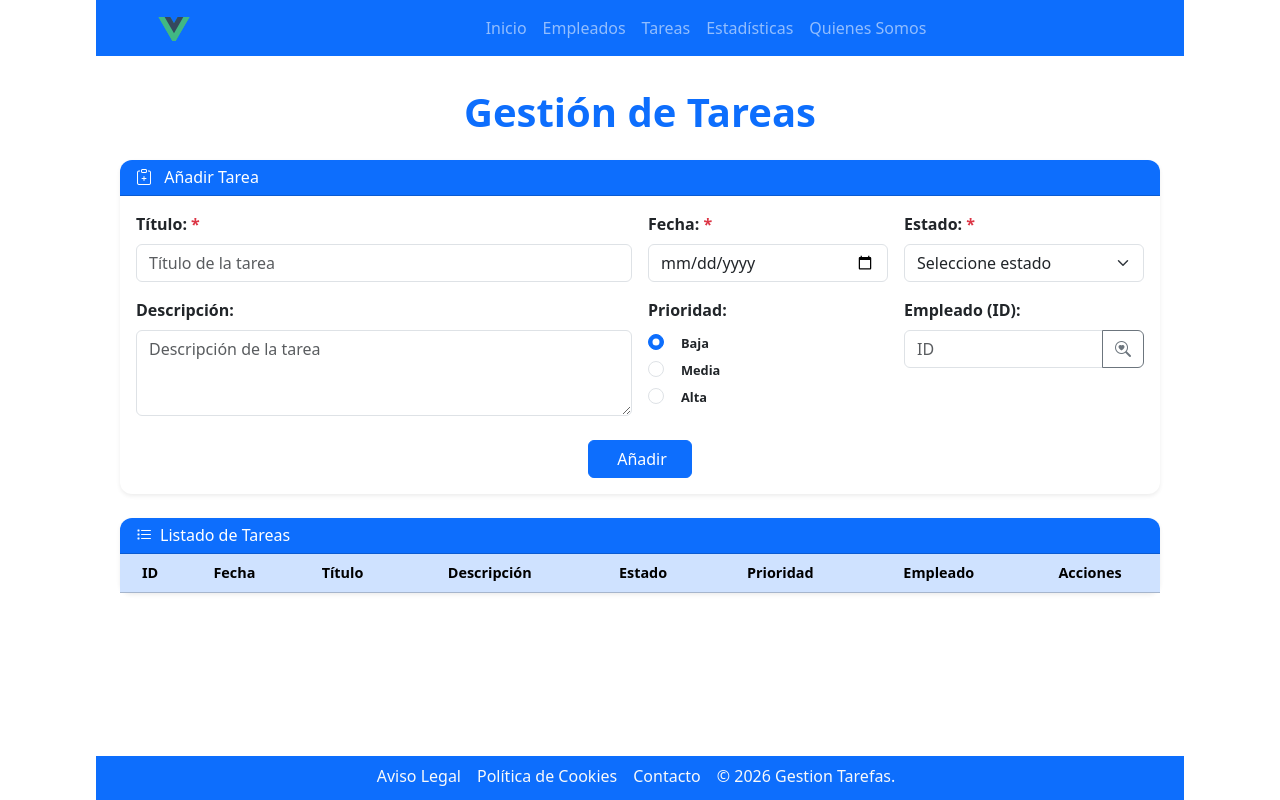
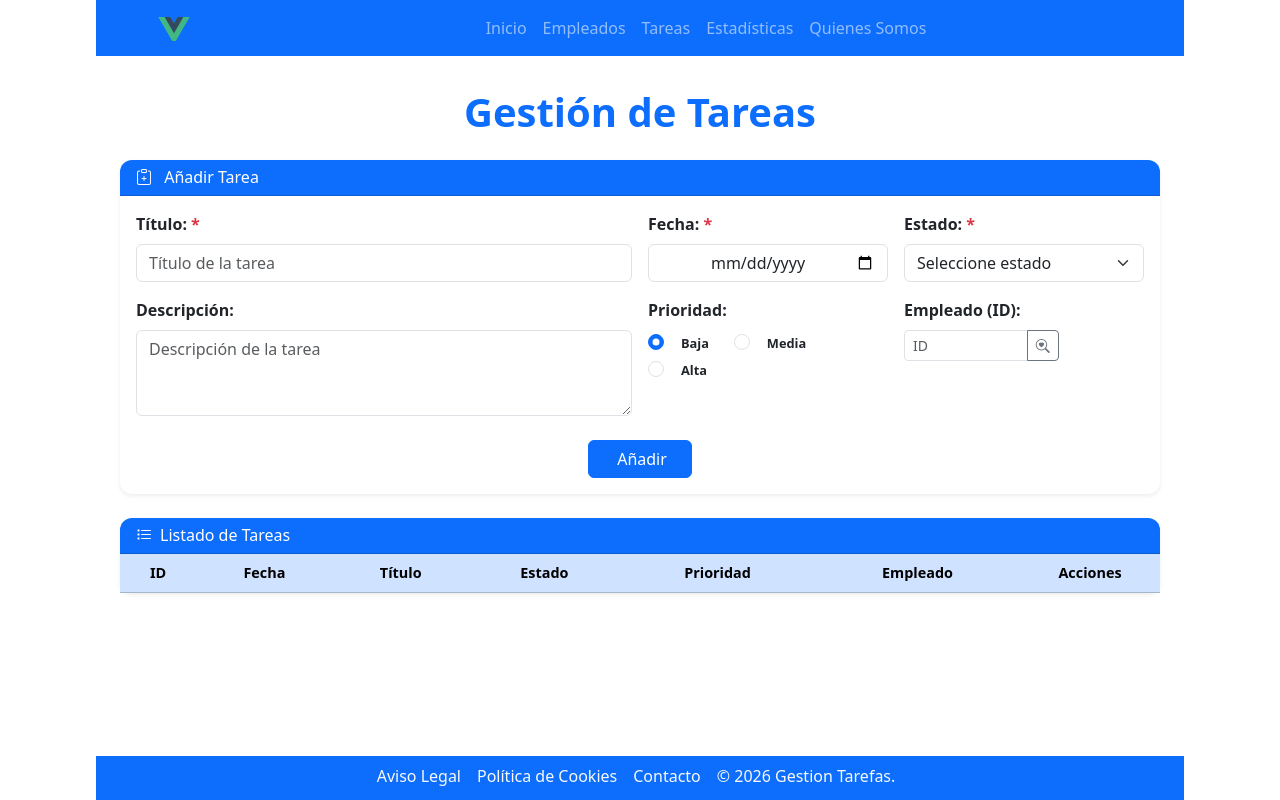
Before and after one commit to wribe/recuperaCarmen, a Vue app: page /tareas in a window 1280 px wide. Built offline with nearby package versions, Linux system fonts and the light colour scheme.

Commit message:
poner campo de fecha al centro + formatear fecha para verlo formato dd-mm-aaaa + poner radio buttonsa en horizontal + poner campo de empleado mas pequeño

```diff
--- a/frontend/src/components/TareaS.vue
+++ b/frontend/src/components/TareaS.vue
@@ -26,7 +26,7 @@
                         <div class="col-md-3">
                             <label for="fecha" class="form-label fw-semibold">Fecha: <span class="text-danger">*</span></label>
                             <input type="date" id="fecha" v-model="nuevaTarea.fecha"
-                                class="form-control" :class="{ 'is-invalid': !fechaValida }" />
+                                class="form-control text-center" :class="{ 'is-invalid': !fechaValida }" />
                             <div v-if="!fechaValida" class="invalid-feedback">La fecha es obligatoria.</div>
                         </div>
 
@@ -53,21 +53,21 @@
                         <!-- Prioridad (radiobutton) -->
                         <div class="col-md-3">
                             <label class="form-label fw-semibold d-block">Prioridad:</label>
-                            <div class="form-check">
+                            <div class="form-check form-check-inline">
                                 <input class="form-check-input" type="radio" id="prioridadBaja"
                                     v-model="nuevaTarea.prioridad" value="baja" />
                                 <label class="form-check-label" for="prioridadBaja">
                                     <span class="badge  text-dark">Baja</span>
                                 </label>
                             </div>
-                            <div class="form-check">
+                            <div class="form-check form-check-inline">
                                 <input class="form-check-input" type="radio" id="prioridadMedia"
                                     v-model="nuevaTarea.prioridad" value="media" />
                                 <label class="form-check-label" for="prioridadMedia">
                                     <span class="badge  text-dark">Media</span>
                                 </label>
                             </div>
-                            <div class="form-check">
+                            <div class="form-check form-check-inline">
                                 <input class="form-check-input" type="radio" id="prioridadAlta"
                                     v-model="nuevaTarea.prioridad" value="alta" />
                                 <label class="form-check-label" for="prioridadAlta">
@@ -77,9 +77,9 @@
                         </div>
 
                         <!-- Empleado asignado (búsqueda por ID) — solo estético de momento -->
-                        <div class="col-md-3">
+                        <div class="col-md-2">
                             <label for="empleadoId" class="form-label fw-semibold">Empleado (ID):</label>
-                            <div class="input-group">
+                            <div class="input-group input-group-sm">
                                 <input type="number" id="empleadoId"
                                     class="form-control"
                                     placeholder="ID" min="1" />
@@ -119,7 +119,6 @@
                                 <th class="text-center" scope="col">ID</th>
                                 <th class="text-center" scope="col">Fecha</th>
                                 <th class="text-center" scope="col">Título</th>
-                                <th class="text-center" scope="col">Descripción</th>
                                 <th class="text-center" scope="col">Estado</th>
                                 <th class="text-center" scope="col">Prioridad</th>
                                 <th class="text-center" scope="col">Empleado</th>
@@ -129,9 +128,8 @@
                         <tbody>
                             <tr v-for="tarea in tareas" :key="tarea.id">
                                 <td class="text-center fw-bold">{{ tarea.id }}</td>
-                                <td class="text-center">{{ tarea.fecha }}</td>
+                                <td class="text-center">{{ formatFecha(tarea.fecha) }}</td>
                                 <td class="text-center">{{ tarea.titulo }}</td>
-                                <td class="text-center">{{ tarea.descripcion || '-' }}</td>
                                 <td class="text-center">
                                     <span class="badge" :class="badgeEstado(tarea.estado)">
                                         {{ formatEstado(tarea.estado) }}
@@ -335,6 +333,13 @@ const capitalizarPalabras = (str) => {
         .join(' ');
 };
 
+
+const formatFecha = (fecha) => {
+    if (!fecha) return "-";
+    const [ano, mes, dia] = fecha.split("-");
+    return `${dia}-${mes}-${ano}`;
+};
+
 const formatEstado = (estado) => {
     const nombres = { pendiente: "Pendiente", en_proceso: "En proceso", finalizada: "Finalizada" };
     return nombres[estado] || "-";
```
